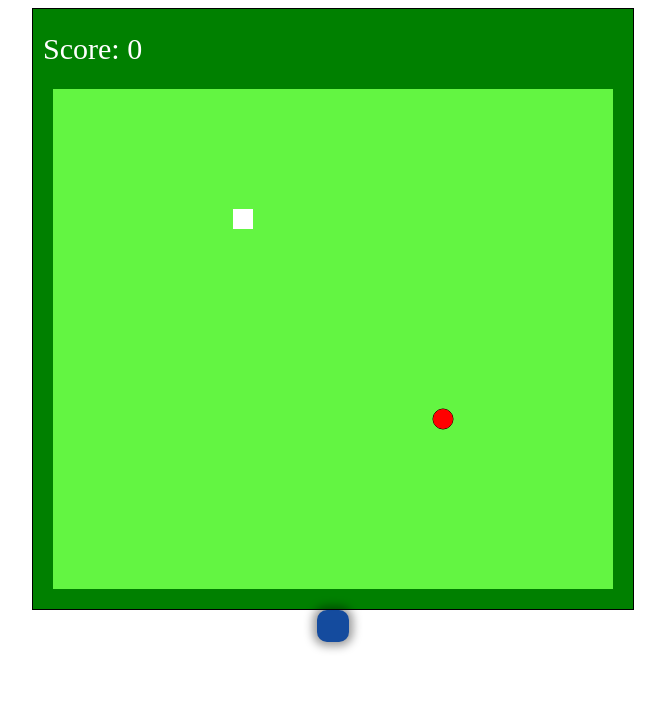
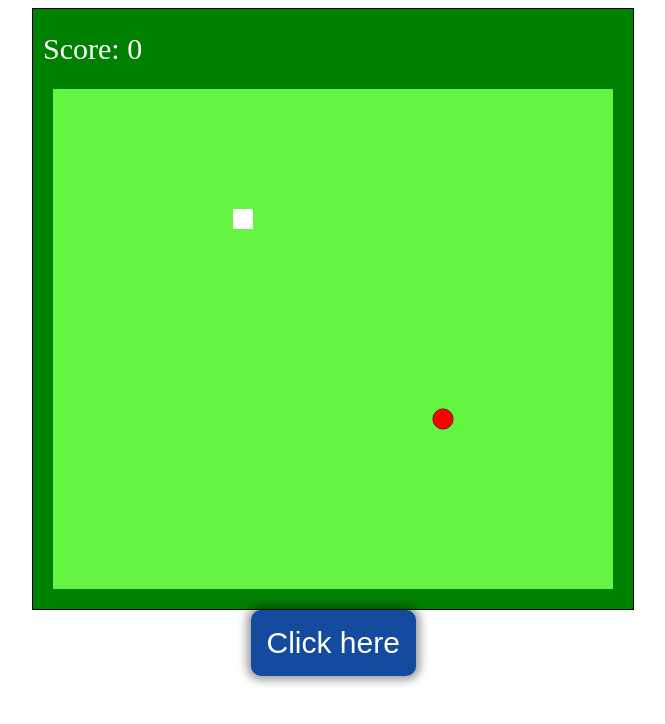
Before and after one commit to hungdungn47/SnakeGame, a plain HTML site: page index.html in a window 1280 px wide. Shown: the whole page, without its empty margins (302-967 px from the left). Drawn offline with Linux system fonts and the light colour scheme.

Commit message:
Update index.html

```diff
--- a/index.html
+++ b/index.html
@@ -10,7 +10,7 @@
             <h1>Oops!! You lost</h1>
             <button id="retry">Retry</button>
         </div>
-        <button id="test"></button>
+        <button id="test">Click here</button>
     </body>
     <script src="script.js"></script>
 </html>
```
